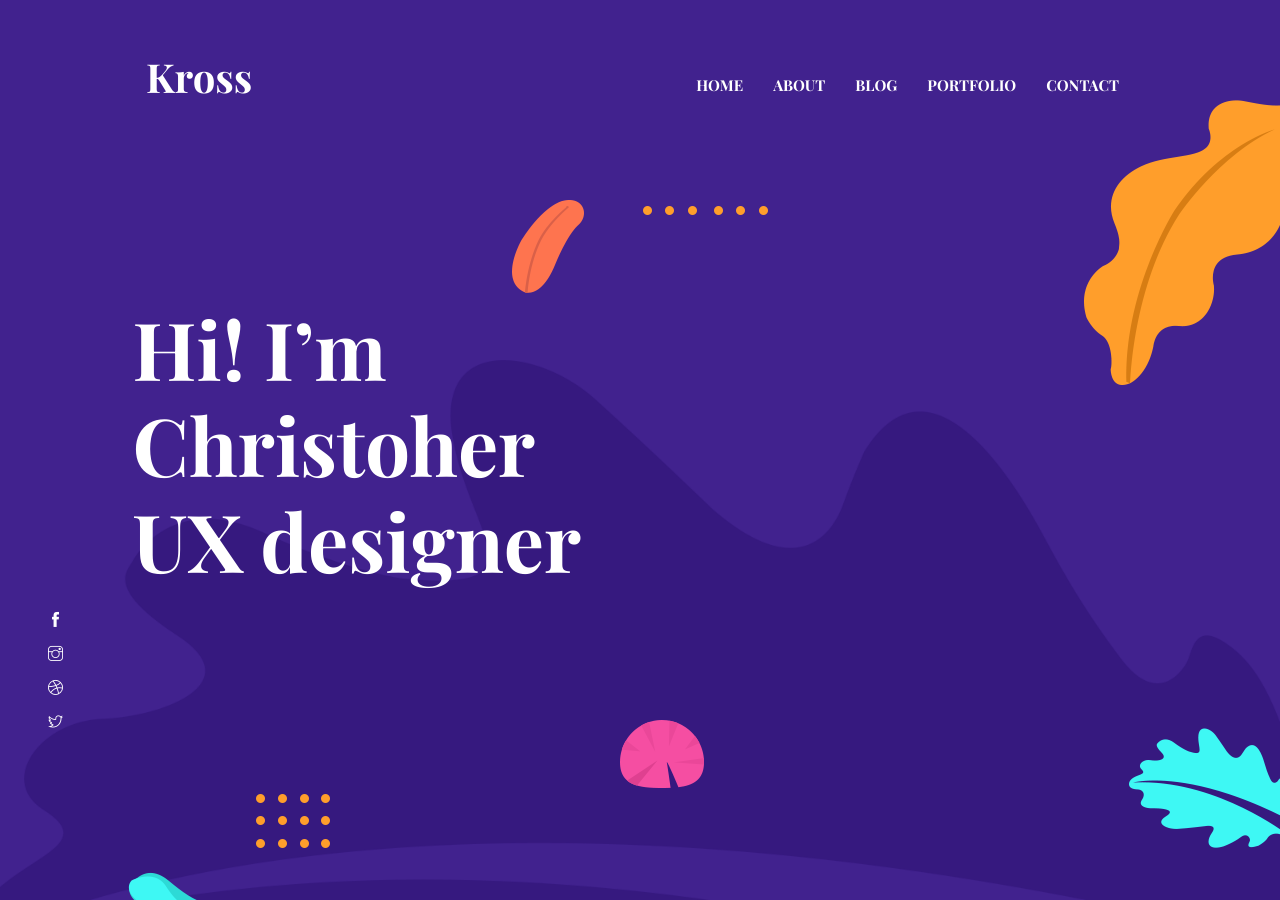
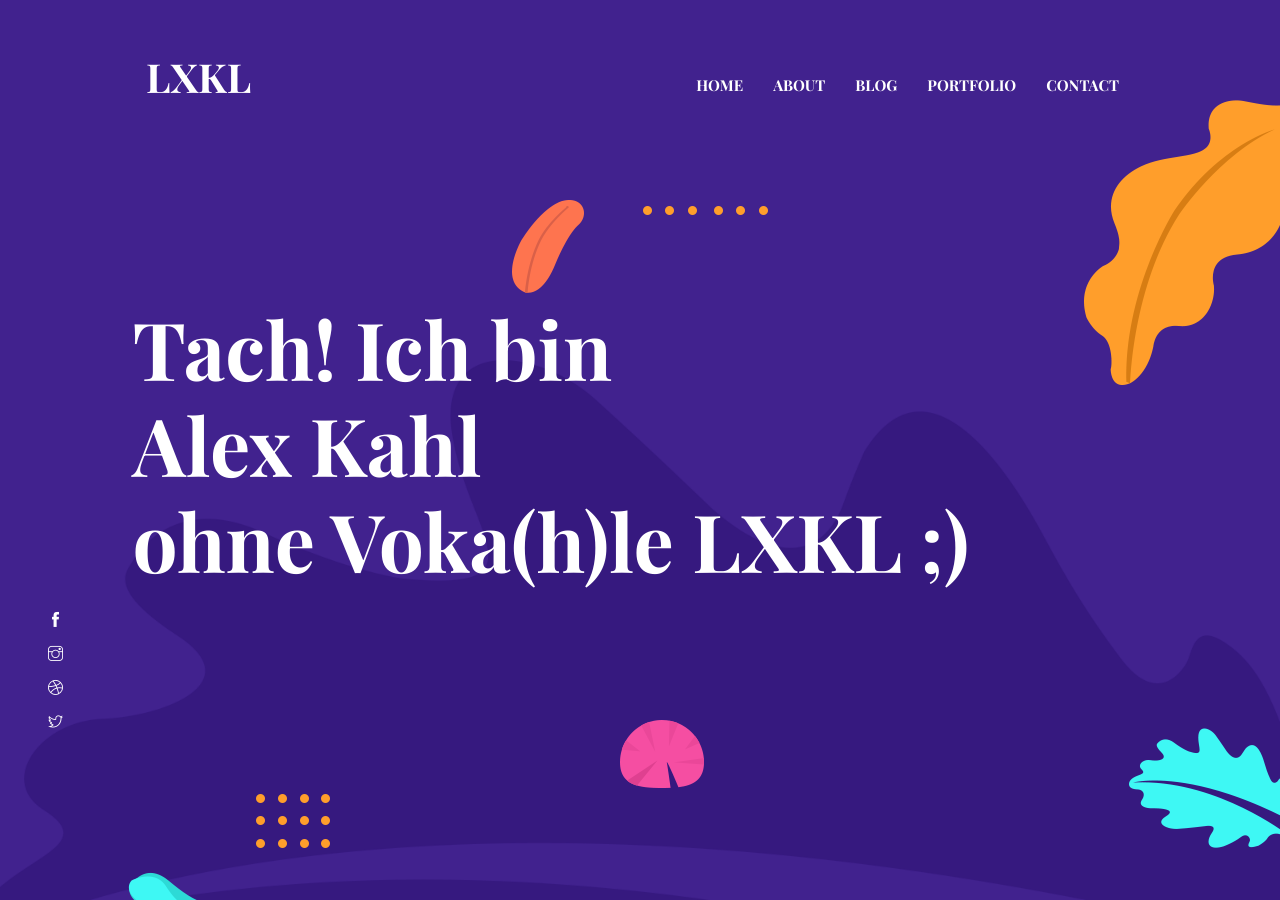
Before and after one commit to probefahrer/kross-jekyll, a Jekyll site: the page built from index.html, in a window 1280 px wide and 900 px high. Built offline with Jekyll 4.4.1, drawn with Linux system fonts in a browser that asks for light colours.

Commit message:
Update settings.yml

```diff
--- a/_data/settings.yml
+++ b/_data/settings.yml
@@ -1,7 +1,7 @@
 #-------------------------------
 # General Site Settings
 
-title: Kross
+title: LXKL
 logo:
 author: themefisher
 description: this is meta description
@@ -38,7 +38,7 @@ disqus-identifier: # Add your shortname for Disqus Comment. For example mr-brown
 # Hero Section
 
 hero:
-  hero-title: Hi! I’m <br> Christoher <br> UX designer
+  hero-title: Tach! Ich bin <br> Alex Kahl <br> ohne Voka(h)le LXKL ;)
 
 social:
 - {icon: "ti-facebook", link: "#"}
@@ -131,7 +131,7 @@ services:
     name: UI Design,
     icon: ti-palette,
     description: 'Lorem ipsum dolor sit amet, consectetur adipisicing elit, sed do eiusmod tempor incididunt ut labore et dolore magna aliqua.',
-    active: # Add true to select section
+    active: true
   }
 - {
     name: UX Design,
```
